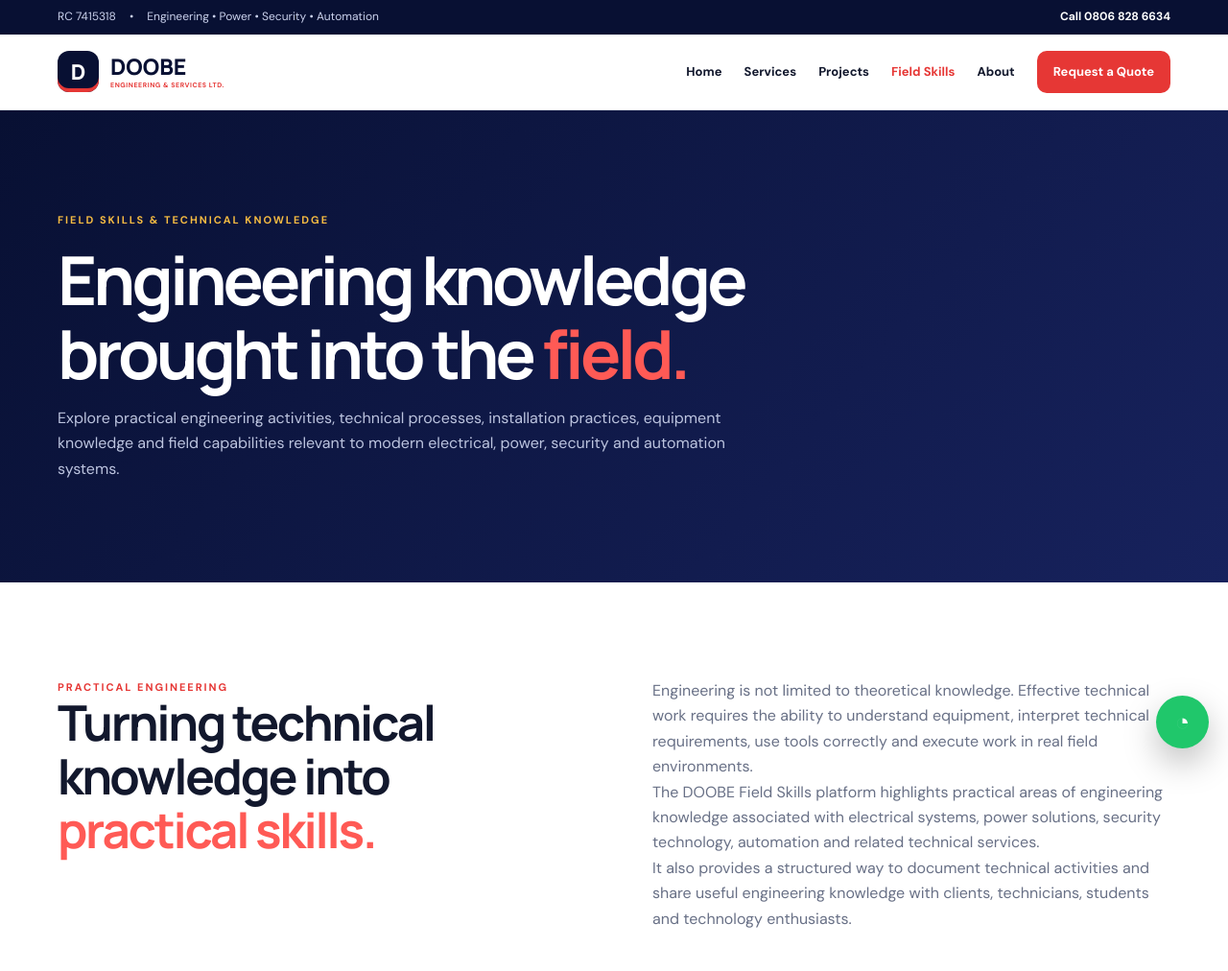
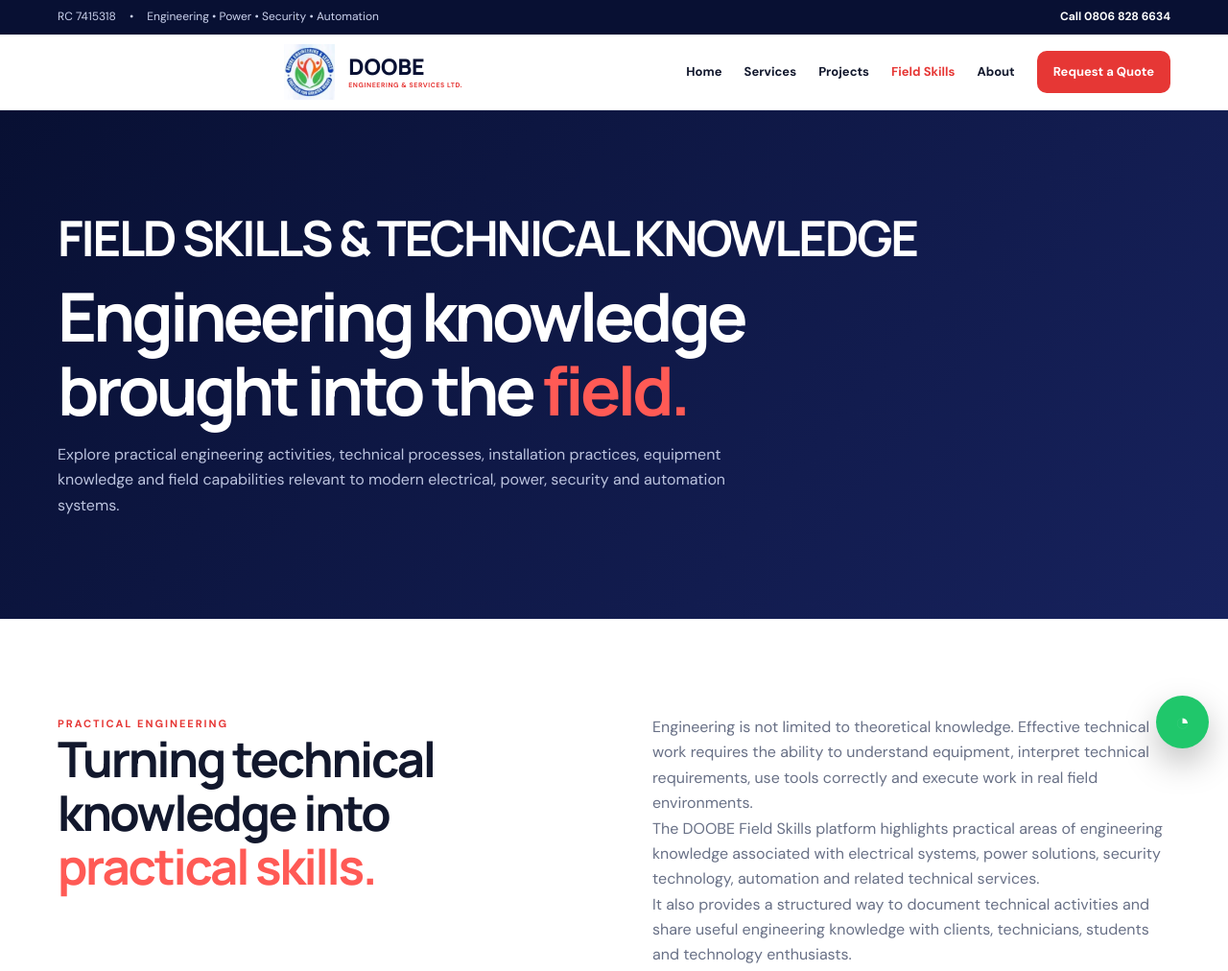
Before and after one commit to Ladysuccess/DOOBE-ENGINEERING-SERVICES-SAMPLE, a plain HTML site: page field-skills.html in a window 1280 px wide. Shown: the top 1012 px of the page at 96% size. Drawn offline with Linux system fonts and the light colour scheme.

Commit message:
Update field-skills.html

```diff
--- a/field-skills.html
+++ b/field-skills.html
@@ -117,9 +117,15 @@
             aria-label="DOOBE Engineering and Services home"
         >
 
-            <div class="logo">
-                D
-            </div>
+                  <!-- LOGO -->
+        <a class="brand"
+            href="index.html">
+
+         <img
+    src="logo.jpg"
+    alt="DOOBE Engineering & Services Ltd Logo"
+    class="site-logo"
+>
 
             <div>
 
@@ -200,7 +206,7 @@
     <div class="container">
 
         <p class="eyebrow">
-            FIELD SKILLS & TECHNICAL KNOWLEDGE
+            <h2>FIELD SKILLS & TECHNICAL KNOWLEDGE</h2>
         </p>
 
 
```
